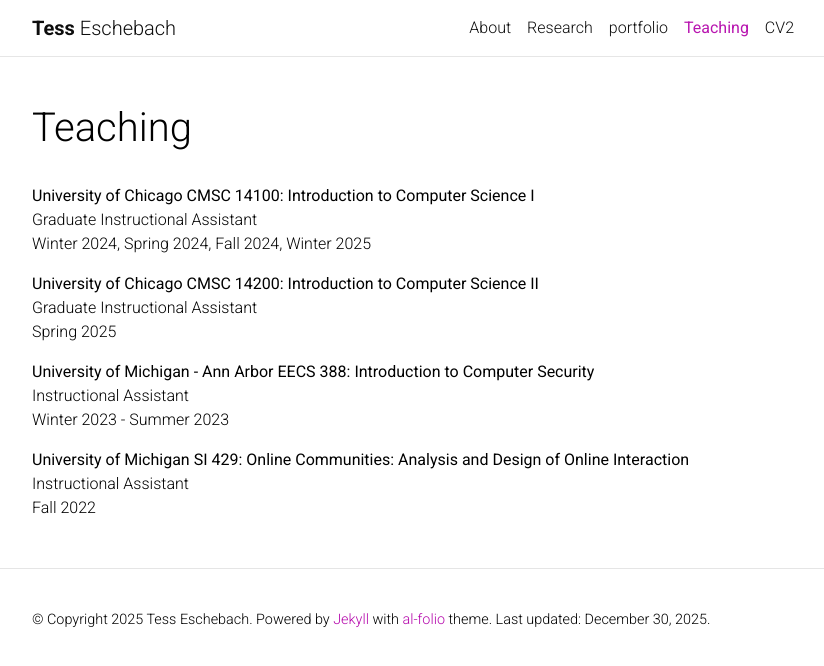
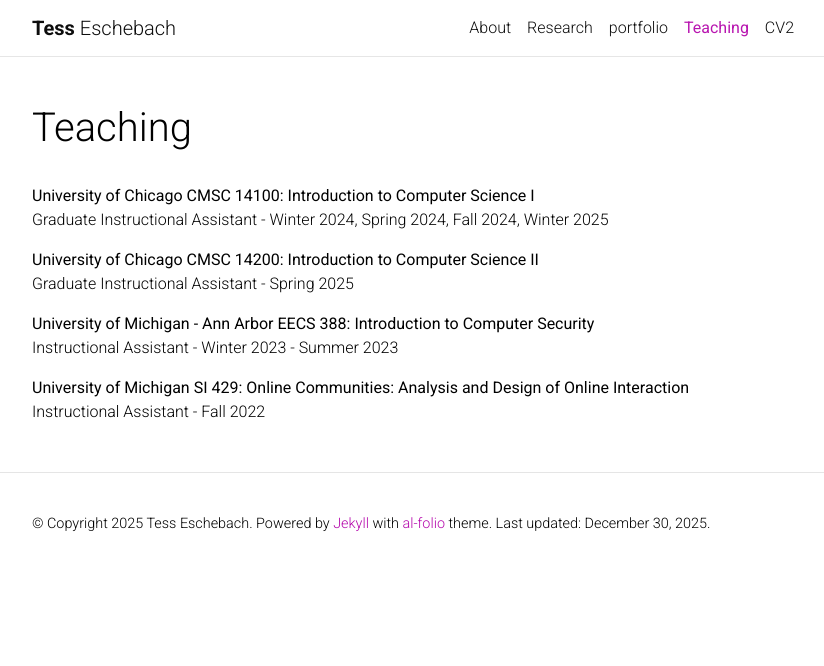
Before and after one commit to tess-e/tess-e.github.io, a Jekyll site: the page built from _pages/teaching.md, in a window 1280 px wide. Shown: the top 666 px of the page, without its empty margins (223-1047 px from the left). Built offline with Jekyll 4.4.1, drawn with Linux system fonts in a browser that asks for light colours; full-size pictures stand in for the smaller copies a plugin makes; comment, search, counter and statistics services are not loaded; a style sheet for code colours, icons or effects is not loaded.

Commit message:
art updates

```diff
--- a/_pages/teaching.md
+++ b/_pages/teaching.md
@@ -8,31 +8,23 @@
 ---
 <p><b>University of Chicago CMSC 14100: Introduction to Computer Science I</b>
 <br>
-Graduate Instructional Assistant
-<br>
-Winter 2024, Spring 2024, Fall 2024, Winter 2025
+Graduate Instructional Assistant - Winter 2024, Spring 2024, Fall 2024, Winter 2025
 </p>
 
 <p>
 <b>University of Chicago CMSC 14200: Introduction to Computer Science II</b>
 <br>
-Graduate Instructional Assistant
-<br>
-Spring 2025
+Graduate Instructional Assistant - Spring 2025
 </p>
 
 <p>
 <b>University of Michigan - Ann Arbor EECS 388: Introduction to Computer Security</b>
 <br>
-Instructional Assistant
-<br>
-Winter 2023 - Summer 2023
+Instructional Assistant - Winter 2023 - Summer 2023
 <p>
 
 <p>
 <b>University of Michigan SI 429: Online Communities: Analysis and Design of Online Interaction</b>
 <br>
-Instructional Assistant
-<br>
-Fall 2022
+Instructional Assistant - Fall 2022
 </p>
```
Also changed, not shown: _arts/Consume.md (+11 -2 lines), _arts/Mask.md (+11 -4 lines), _arts/Memories.md (+12 -4 lines), _arts/random.md (+1 -1 lines).
